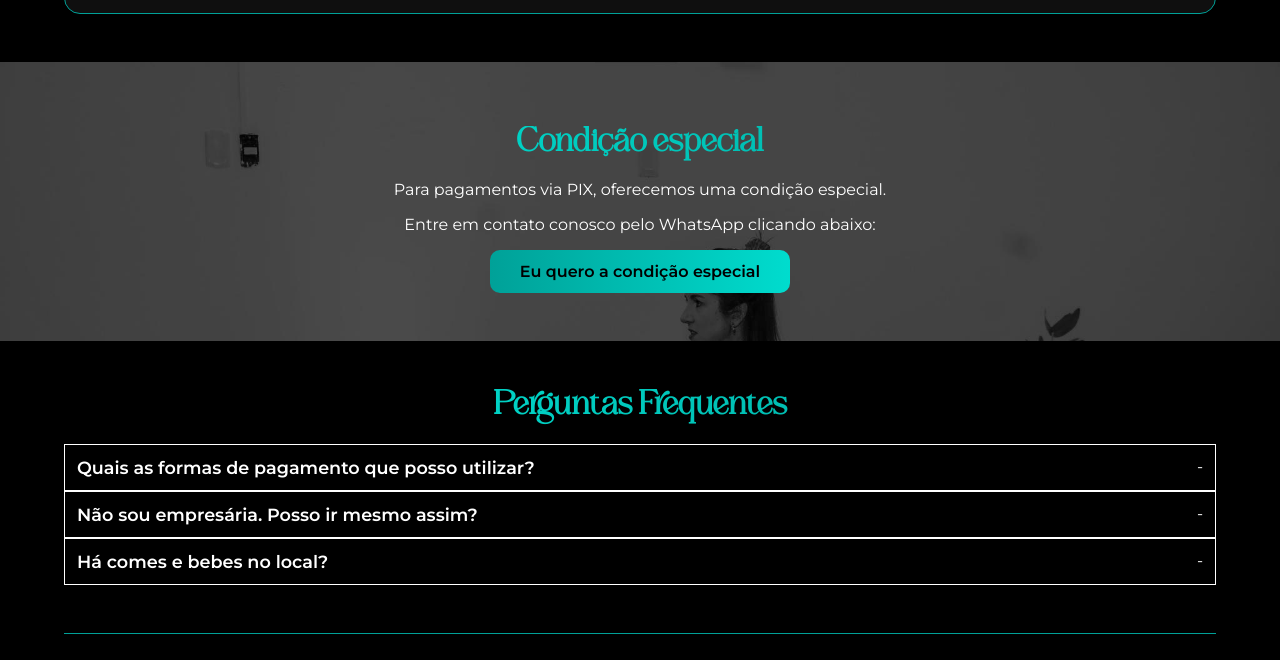
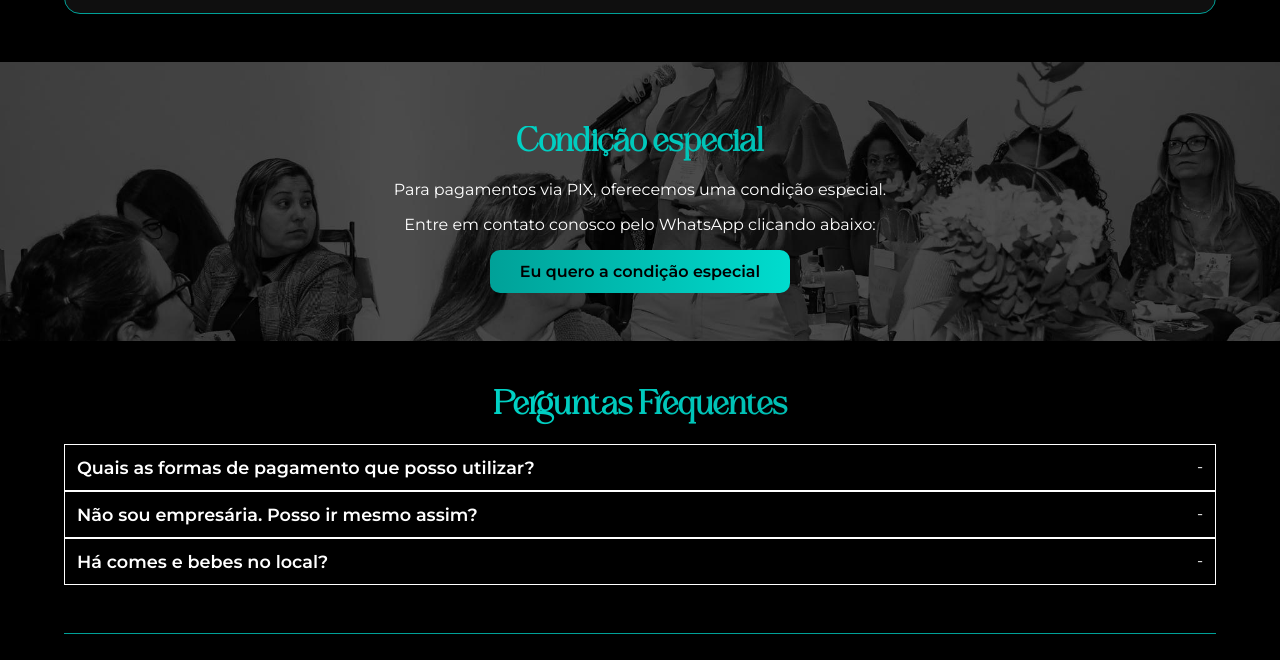
Before and after one commit to gabriel-lima96/freela-entre-elas, a website: page index.html in a window 1280 px wide. Shown: the part 2018-2678 px from the top of the page. Drawn offline with nearby package versions, Linux system fonts and the light colour scheme.

Commit message:
Alterações 6a edição

```diff
--- a/styles/index.css
+++ b/styles/index.css
@@ -199,7 +199,7 @@ h3 {
 
 .special-condition {
     background-image: url("../assets/special-condition.jpg");
-    background-position: top;
+    background-position: center;
     background-size: cover;
     padding-top: var(--spacing-big);
     padding-bottom: var(--spacing-small);
```
